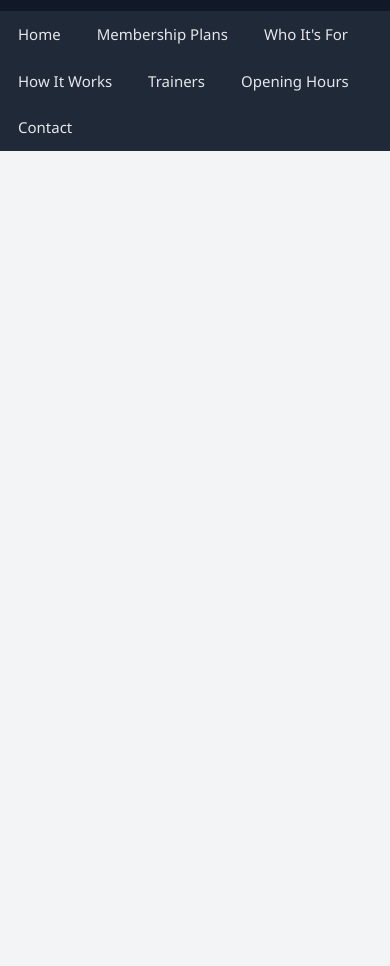
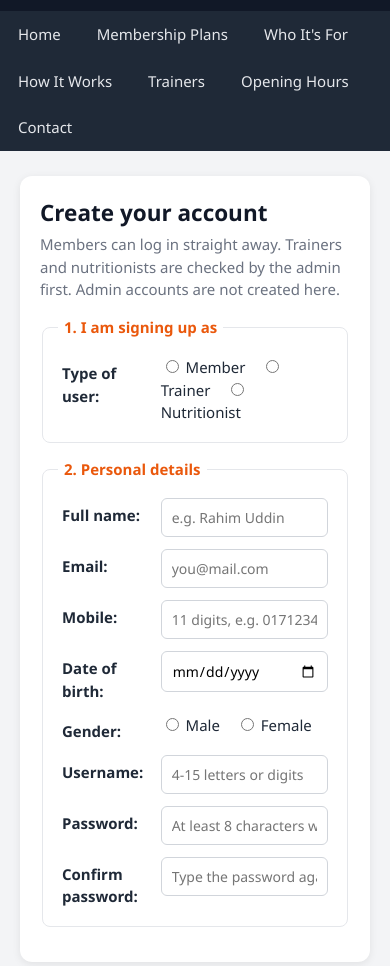
Before and after one commit to Mirza-Rakib/fall-26-27-gym-management-system, a plain HTML site: page register.html in a window 390 px wide. Shown: the part 56-1022 px from the top of the page. Before the commit the page ends 844 px from the top, so only its background shows below. Drawn offline with Linux system fonts and the light colour scheme.

Commit message:
Add common fields (role, name, email, phone, dob, gender) to sign up form

```diff
--- a/register.html
+++ b/register.html
@@ -29,3 +29,88 @@
   </nav>
 
   <main class="container">
+    <div class="auth-box wide">
+      <div class="card">
+        <h2 class="page-title">Create your account</h2>
+        <p class="page-subtitle">Members can log in straight away. Trainers and nutritionists are
+          checked by the admin first. Admin accounts are not created here.</p>
+
+        <div id="registerMessage" class="message"></div>
+
+        <!-- action="login.html" method="get" like the login form. validateRegister() returns false
+             after saving, so the page stays here and shows the message.
+             The password inputs have NO name, so they are never put in the URL. -->
+        <form id="registerForm" action="login.html" method="get" onsubmit="return validateRegister()">
+
+          <!-- Step 1: type of user. register.js shows the matching fieldset below. -->
+          <fieldset>
+            <legend>1. I am signing up as</legend>
+            <table class="form-table">
+              <tr>
+                <td>Type of user:</td>
+                <td>
+                  <input type="radio" id="typeMember" name="userType" value="Member" onchange="showRoleFields()">
+                  <label for="typeMember" class="option-label">Member</label>
+                  <input type="radio" id="typeTrainer" name="userType" value="Trainer" onchange="showRoleFields()">
+                  <label for="typeTrainer" class="option-label">Trainer</label>
+                  <input type="radio" id="typeNutritionist" name="userType" value="Nutritionist" onchange="showRoleFields()">
+                  <label for="typeNutritionist" class="option-label">Nutritionist</label>
+                  <span class="error" id="roleError"></span>
+                </td>
+              </tr>
+            </table>
+          </fieldset>
+
+          <!-- Step 2: fields every user fills in -->
+          <fieldset>
+            <legend>2. Personal details</legend>
+            <table class="form-table">
+              <tr>
+                <td><label for="fullName">Full name:</label></td>
+                <td><input type="text" id="fullName" name="fullName" placeholder="e.g. Rahim Uddin">
+                    <span class="error" id="fullNameError"></span></td>
+              </tr>
+              <tr>
+                <td><label for="email">Email:</label></td>
+                <td><input type="email" id="email" name="email" placeholder="you@mail.com">
+                    <span class="error" id="emailError"></span></td>
+              </tr>
+              <tr>
+                <td><label for="phone">Mobile:</label></td>
+                <td><input type="tel" id="phone" name="phone" placeholder="11 digits, e.g. 01712345678">
+                    <span class="error" id="phoneError"></span></td>
+              </tr>
+              <tr>
+                <td><label for="dob">Date of birth:</label></td>
+                <td><input type="date" id="dob" name="dob">
+                    <span class="error" id="dobError"></span></td>
+              </tr>
+              <tr>
+                <td>Gender:</td>
+                <td>
+                  <input type="radio" id="genderMale" name="gender" value="Male">
+                  <label for="genderMale" class="option-label">Male</label>
+                  <input type="radio" id="genderFemale" name="gender" value="Female">
+                  <label for="genderFemale" class="option-label">Female</label>
+                  <span class="error" id="genderError"></span>
+                </td>
+              </tr>
+              <tr>
+                <td><label for="newUsername">Username:</label></td>
+                <td><input type="text" id="newUsername" name="newUsername" placeholder="4-15 letters or digits">
+                    <span class="error" id="newUsernameError"></span></td>
+              </tr>
+              <tr>
+                <td><label for="newPassword">Password:</label></td>
+                <td><input type="password" id="newPassword" placeholder="At least 8 characters with a digit">
+                    <span class="error" id="newPasswordError"></span></td>
+              </tr>
+              <tr>
+                <td><label for="confirmPassword">Confirm password:</label></td>
+                <td><input type="password" id="confirmPassword" placeholder="Type the password again">
+                    <span class="error" id="confirmPasswordError"></span></td>
+              </tr>
+            </table>
+          </fieldset>
+
+          <!-- Step 3a: Member only -->
```
